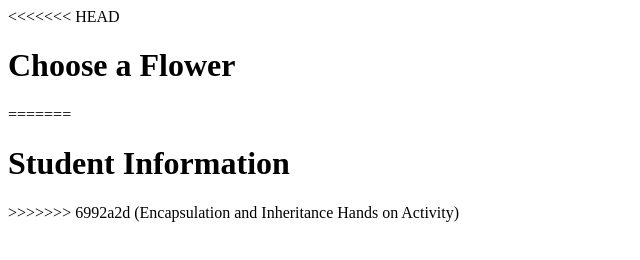
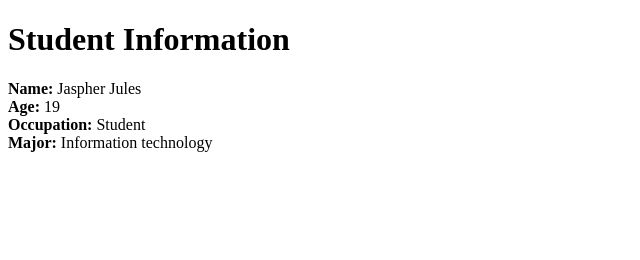
Before and after one commit to japowww/IT21B, a plain HTML site: page data-structure/index.html in a window 1280 px wide. Shown: the whole page, without its empty margins (0-640 px from the left). Drawn offline with Linux system fonts and the light colour scheme.

Commit message:
Encapsulation and Inheritance Hands on Activity

```diff
--- a/data-structure/index.html
+++ b/data-structure/index.html
@@ -3,17 +3,6 @@
 <head>
     <meta charset="UTF-8">
     <meta name="viewport" content="width=device-width, initial-scale=1.0">
-<<<<<<< HEAD
-    <title>Document</title>
-    <script  defer src="script.js"></script>
-</head>
-<body>
-    <h1>Choose a Flower</h1>
-    <div id="flower-details"></div>
-
-</body>
-</html>
-=======
     <title>Student Information</title>
     <style>
         #displayInfo {
@@ -25,17 +14,15 @@
 <body>
     <h1>Student Information</h1>
     <div id="student-info">
-        <!-- Student info will be displayed here -->
+
     </div>
 
-    <!-- Load individual JavaScript files -->
     <script type="module" src="name.js"></script>
     <script type="module" src="age.js"></script>
     <script type="module" src="occupation.js"></script>
     <script type="module" src="major.js"></script>
 
-    <!-- Main script to bring everything together -->
+
     <script type="module" src="jas.js"></script>
 </body>
 </html>
->>>>>>> 6992a2d (Encapsulation and Inheritance Hands on Activity)
--- a/data-structure/jas.js
+++ b/data-structure/jas.js
@@ -1,9 +1,9 @@
 import { studentName } from './name.js';
-import { studentAge } from './data-structure/age.js';
+import { studentAge } from './age.js';
 import { studentOccupation } from './occupation.js';
 import { studentMajor } from './major.js';
 
-// Person class with encapsulated private fields
+
 class Person {
     #name;
     #age;
@@ -28,7 +28,7 @@ class Person {
     }
 }
 
-// Student class that extends Person and adds a major
+
 class Student extends Person {
     constructor(name, age, occupation, major) {
         super(name, age, occupation);
@@ -39,21 +39,20 @@ class Student extends Person {
         return this.major;
     }
 
-    // Display student information
     displayInfo() {
-        return `Name: ${this.getName()}<br>
-                Age: ${this.getAge()}<br>
-                Occupation: ${this.getOccupation()}<br>
-                Major: ${this.getMajor()}`;
+        return `<strong>Name:</strong> ${this.getName()}<br>
+                <strong>Age:</strong> ${this.getAge()}<br>
+                <strong>Occupation:</strong> ${this.getOccupation()}<br>
+                <strong>Major:</strong> ${this.getMajor()}`;
     }
 }
 
-// Create a student instance using the imported values
+
 const student = new Student(studentName, studentAge, studentOccupation, studentMajor);
 
-// Display the student's information inside the div with id 'student-info'
+
 document.getElementById('student-info').innerHTML = student.displayInfo();
-console.log( `Name: ${studentName} `);
-console.log( `Name: ${studentAge} `);
-console.log( `Name: ${studentOccupation} `);
-console.log( `Name: ${studentMajor} `);
+console.log(`Name: ${studentName}`);
+console.log(`Name: ${studentAge}`);
+console.log(`Name: ${studentOccupation}`);
+console.log(`Name: ${studentMajor}`);
```
